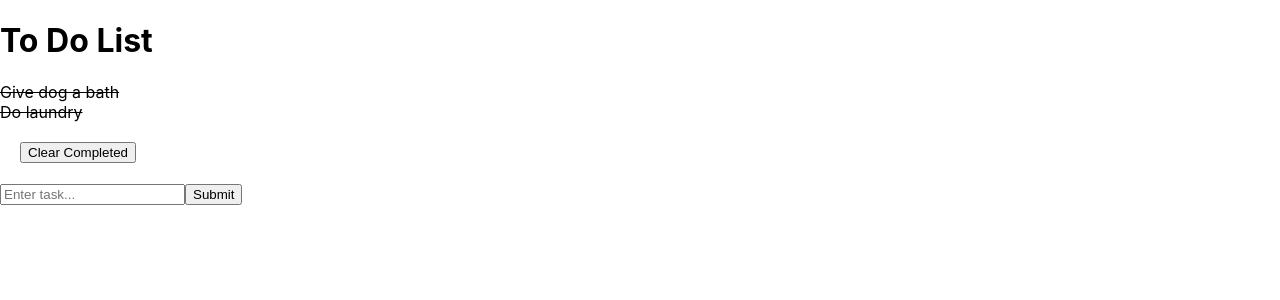
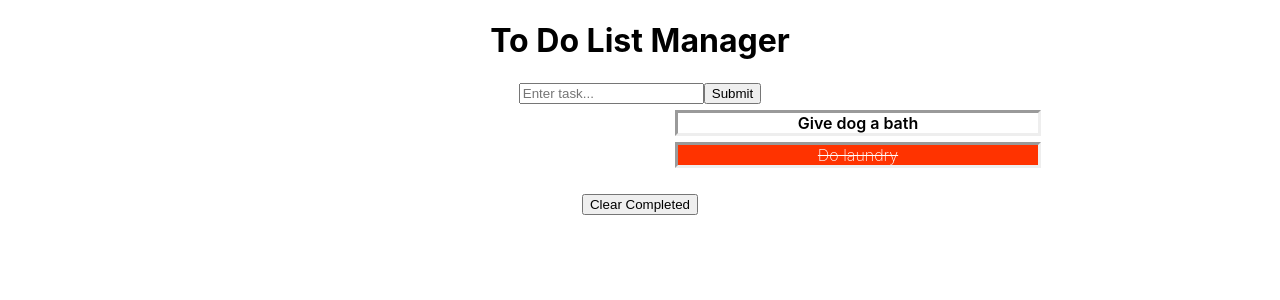
Before and after one commit to yiczhang2005/react, a React (Create React App) app: page / in a window 1280 px wide. Shown: the top 300 px of the page. Built offline with nearby package versions, Linux system fonts and the light colour scheme.

Commit message:
Formatted the task list

```diff
--- a/src/App.js
+++ b/src/App.js
@@ -5,6 +5,7 @@ import data from "./static/data.json";
 import Header from "./components/Header";
 import ToDoList from "./components/ToDoList";
 import ToDoForm from './components/ToDoForm';
+import {Col, Row} from 'react-bootstrap';
 
 function App() {
 
@@ -33,8 +34,16 @@ function App() {
   return (
     <div className="App">
       <Header />
-      <ToDoList toDoList={toDoList} handleToggle={handleToggle} handleFilter={handleFilter}/>
-      <ToDoForm addTask={addTask}/>
+      <Row>
+        <Col>
+        <ToDoForm className = "Form" addTask={addTask}/>
+        </Col>
+        <Col>
+        <ToDoList className = "List" toDoList={toDoList} handleToggle={handleToggle} handleFilter={handleFilter}/>
+        </Col>
+      </Row>
+
+
     </div>
   );
 }
--- a/src/components/Header.js
+++ b/src/components/Header.js
@@ -3,7 +3,7 @@ import React from 'react';
 const Header = () => {
     return (
         <header>
-            <h1>To Do List</h1>
+            <h1>To Do List Manager </h1>
         </header>
     );
 };
--- a/src/components/ToDoForm.js
+++ b/src/components/ToDoForm.js
@@ -14,7 +14,7 @@ const ToDoForm = ({ addTask }) => {
         setUserInput("");
     }
     return (
-        <form onSubmit={handleSubmit}>
+        <form className = "FormStyle" onSubmit={handleSubmit}>
             <input value={userInput} type="text" onChange={handleChange} placeholder="Enter task..."/>
             <button>Submit</button>
         </form>
--- a/src/index.css
+++ b/src/index.css
@@ -7,9 +7,28 @@ body {
   -moz-osx-font-smoothing: grayscale;
 }
 
+.App {
+  text-align: center;
+}
+
 code {
   font-family: source-code-pro, Menlo, Monaco, Consolas, 'Courier New',
     monospace;
+}
+
+.todo {
+  cursor: pointer;
+  border: inset;
+  width: 360px;
+  margin: 6px 675px;
+  font-weight: 600;
+}
+
+
+.strike {
+  background-color: rgb(255, 51, 0);
+  color: white;
+  font-weight: 200;
 }
 
 .todo {
--- a/src/static/data.json
+++ b/src/static/data.json
@@ -1,7 +1,7 @@
 [{
     "id": 1,
     "task": "Give dog a bath",
-    "complete": true
+    "complete": false
   }, {
     "id": 2,
     "task": "Do laundry",
```
